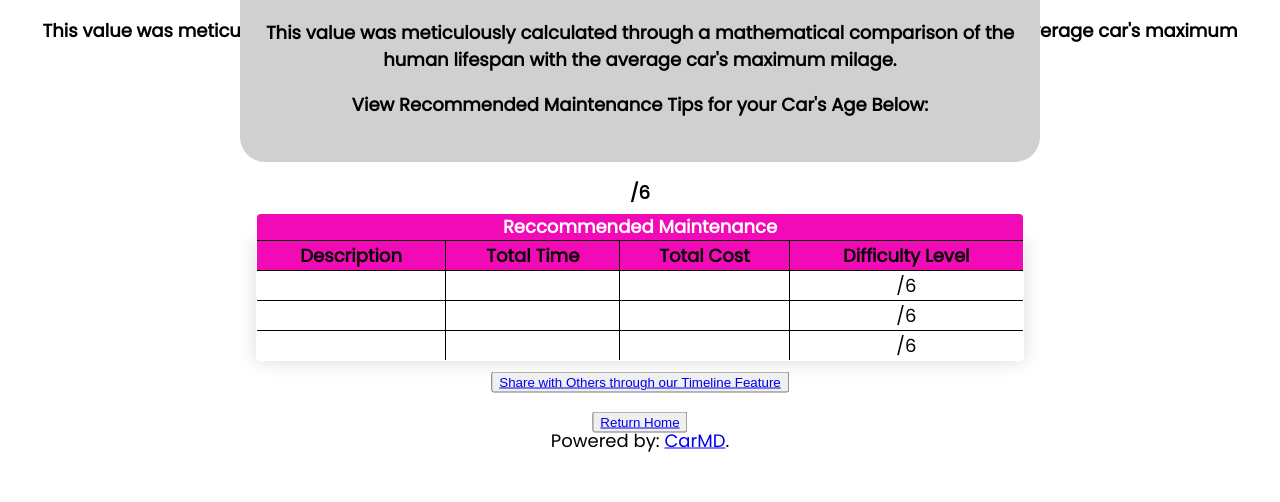
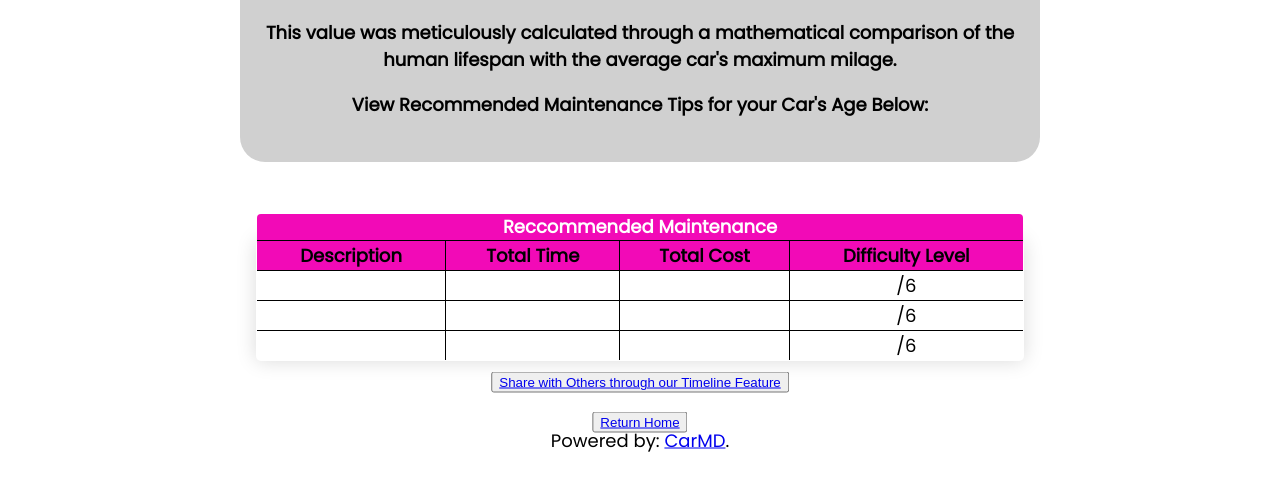
Before and after one commit to Abhisg5/CSSI-Final, a Python web app: template templates/output.html in a window 1280 px wide. Shown: the part 298-800 px from the top of the page. Run offline with Jinja, Linux system fonts and the light colour scheme; the template is opened without the code that fills it, so the values that code supplies are empty.

Commit message:
Previous Version

```diff
--- a/caragecalc.py
+++ b/caragecalc.py
@@ -74,8 +74,8 @@ class ShowInfoHandler(webapp2.RequestHandler):
             key_data.query().get()
             API = "http://api.carmd.com/v3.0/maint?year=%s&make=%s&model=%s&mileage=%s" %(Year, Make, Model, Mileage)
             header = {"content-type":"application/json",
-                        "authorization":key_data.parTok,
-                        "partner-token":key_data.authKey}
+                        "authorization":key_data.authKey,
+                        "partner-token":key_data.parTok}
             response = urlfetch.fetch(url=API, headers=header).content
             json_response = json.loads(response)
             print json_response
--- a/templates/output.html
+++ b/templates/output.html
@@ -65,36 +65,6 @@
         <button id="button2" type="button"><a href="/">Share with Others through our Timeline Feature</a></button>
 
       <p id="poweredBy"> Powered by: <a href="https://www.carmd.com/"> CarMD</a>.</p>
-=======
-  </head>
-  <body>
-    <h1> The TRUE age of your car is {{carAge}} years! <h1>
-      <p> This value was meticulously calculated through a mathematical comparison of the human lifespan with the average car's maximum milage.</p>
-      <!-- <img src= "{{img_url}}" width= "300px" height= "300px"> -->
-      <!-- <h2> Year: {{year}} <h2>
-      <p> {{info}} </p> -->
-      <!-- CLARIFY THAT THIS INFORMATION IS FOR THE CAR AT THE CURRENT MILEAGE, disclaim, if 0, then uncommon to need at current mileage-->
-      <p> {{desc1}} </p>
-      <p> {{time1}} </p>
-      <p> {{cost1}} </p>
-      <p> {{difficulty1}}/6 </p>
-
-      <p> {{desc2}} </p>
-      <p> {{time2}} </p>
-      <p> {{cost2}} </p>
-      <p> {{difficulty2}}/6 </p>
-
-      <p> {{desc3}} </p>
-      <p> {{time3}} </p>
-      <p> {{cost3}} </p>
-      <p> {{difficulty3}}/6 </p>
-
-      <!-- <p> Click below to find future repair information for your car! </p>
-        <form method="post" action="/carRepairs">
-          <input type="submit" value="Go!">
-          </input>
-        </form> -->
->>>>>>> bf3fe1cff18b815daef891a17cda58a5de7474b4
   </body>
 </html>
 
```
Also changed, not shown: 2 other files.
